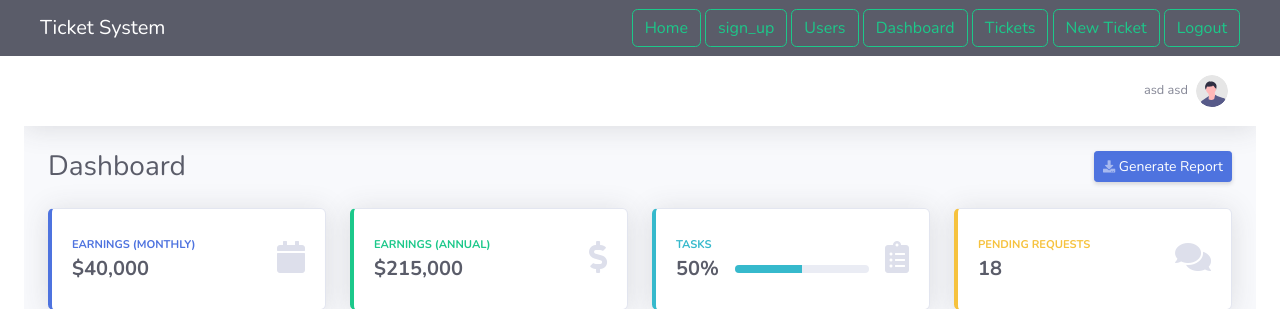
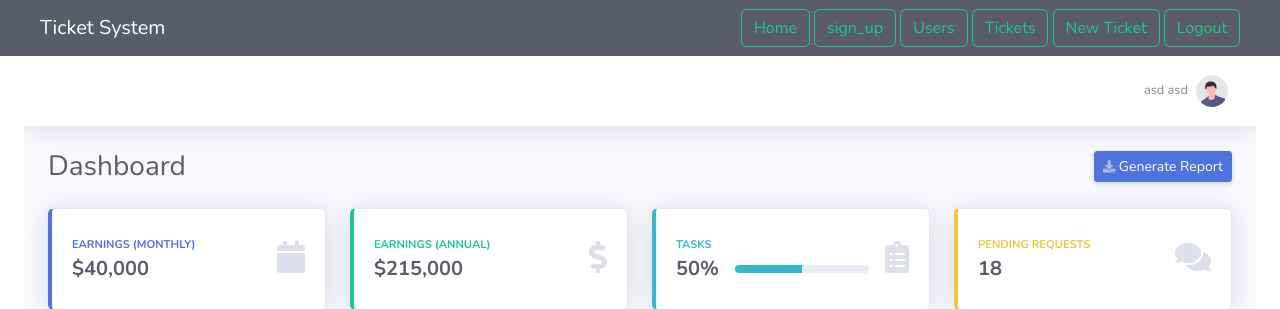
Before and after one commit to dombocc/ticket_system, a Flask app: page /dashboard in a window 1280 px wide. Shown: the top 309 px of the page. Run offline with Flask 2, Linux system fonts and the light colour scheme; a user stored in the database is signed in; some libraries are stand-ins or nearby versions.

Commit message:
removed dashboard access - writing js for charts

```diff
--- a/website/templates/base.html
+++ b/website/templates/base.html
@@ -20,7 +20,7 @@
                     {% if current_user.admin == 1 %}
                     <a class="btn btn-outline-success" type="submit" href="/admin-users">Users</a>
                     {% endif %}
-                    <a class="btn btn-outline-success" type="submit" href="/dashboard">Dashboard</a>
+                    {#<a class="btn btn-outline-success" type="submit" href="/dashboard">Dashboard</a>#}
                     <a class="btn btn-outline-success" type="submit" href="/tickets">Tickets</a>
                     <a class="btn btn-outline-success" type="submit" href="/new_ticket">New Ticket</a>
                     <a class="btn btn-outline-success" type="submit" href="/logout">Logout</a>
```
